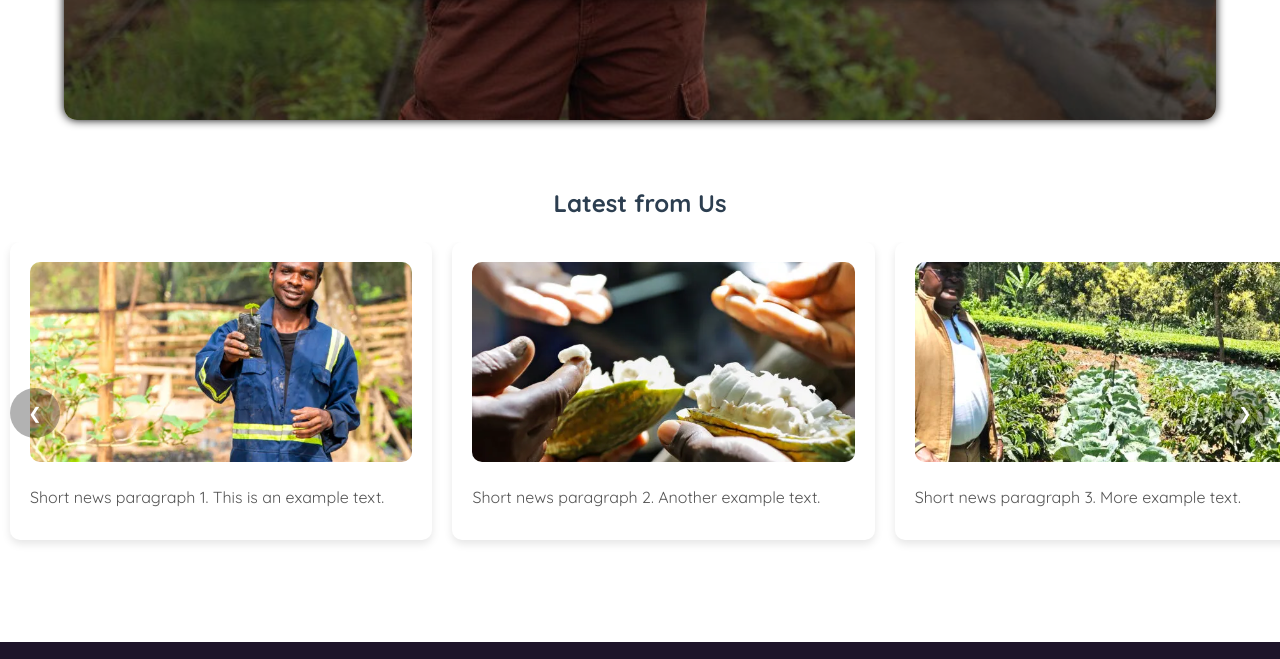
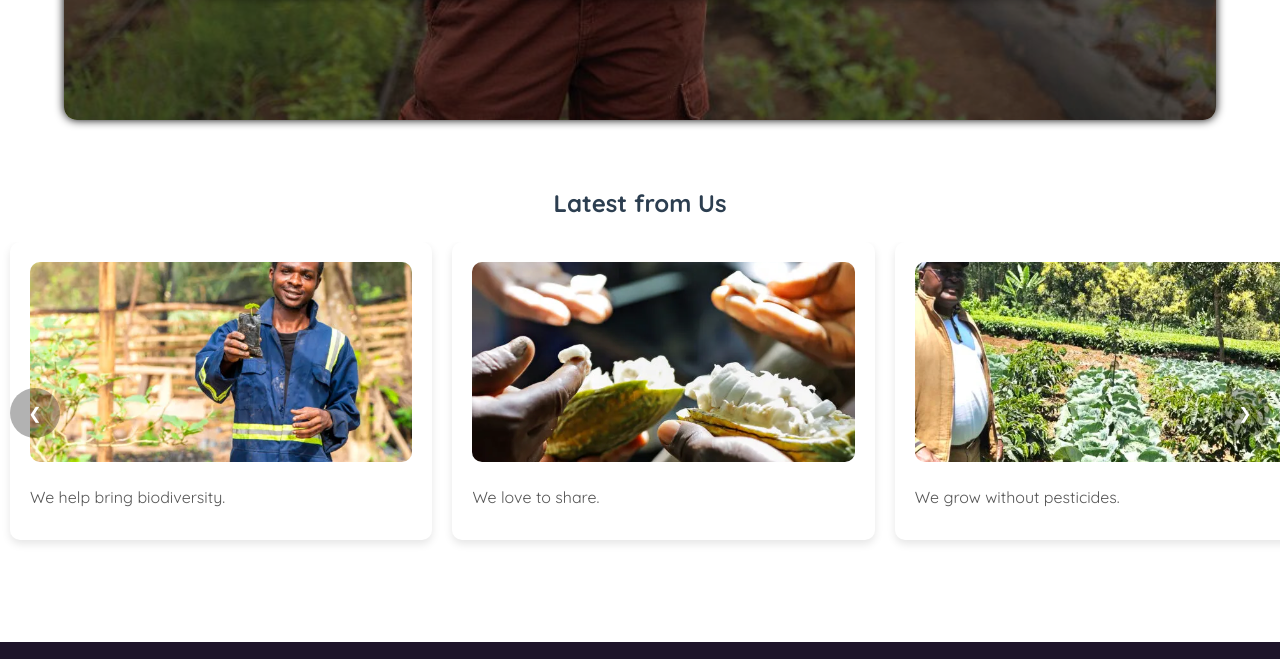
Before and after one commit to jekuper/cis102NPO, a plain HTML site: page index.html in a window 1280 px wide. Shown: the part 2448-3107 px from the top of the page. Drawn offline with Linux system fonts and the light colour scheme.

Commit message:
Update index.html

```diff
--- a/index.html
+++ b/index.html
@@ -92,22 +92,22 @@
                     <!-- Carousel Items -->
                     <div class="carousel-item">
                         <img src="images/news1.webp" alt="News 1">
-                        <p>Short news paragraph 1. This is an example text.</p>
+                        <p>We help bring biodiversity.</p>
                     </div>
                     <div class="carousel-item">
                         <img src="images/news2.webp" alt="News 2">
-                        <p>Short news paragraph 2. Another example text.</p>
+                        <p>We love to share.</p>
                     </div>
                     <div class="carousel-item">
                         <img src="images/news3.webp" alt="News 3">
-                        <p>Short news paragraph 3. More example text.</p>
+                        <p>We grow without pesticides.</p>
                     </div>
                     <div class="carousel-item">
                         <img src="images/news4.webp" alt="News 4">
-                        <p>Short news paragraph 4. Final example text.</p>
+                        <p>We help local communities.</p>
                     </div>
                     <div class="carousel-item">
-                        <p>Short news paragraph 5. Final example text.</p>
+                        <p>we help preserve biodiversity.</p>
                     </div>
                 </div>
             </div>
```
